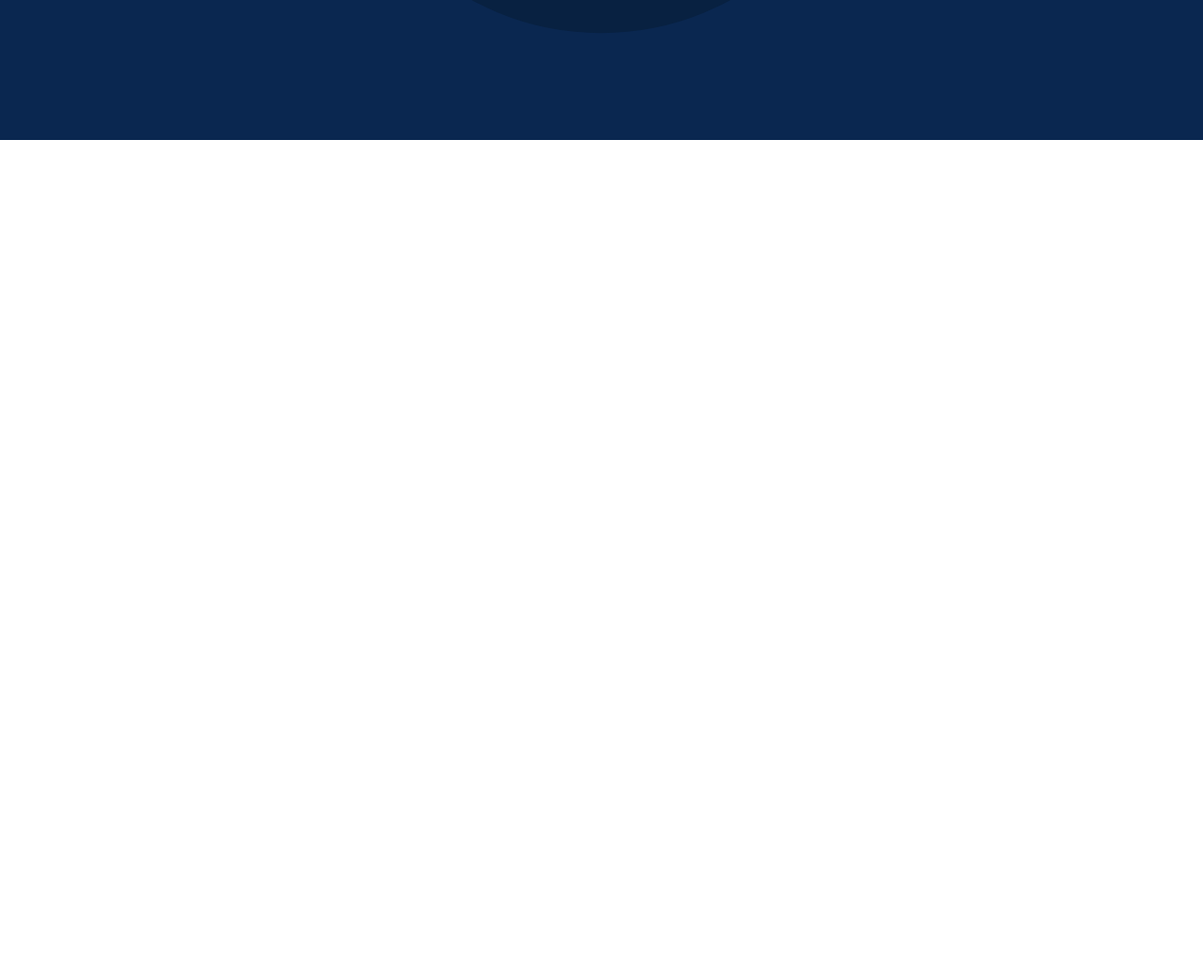
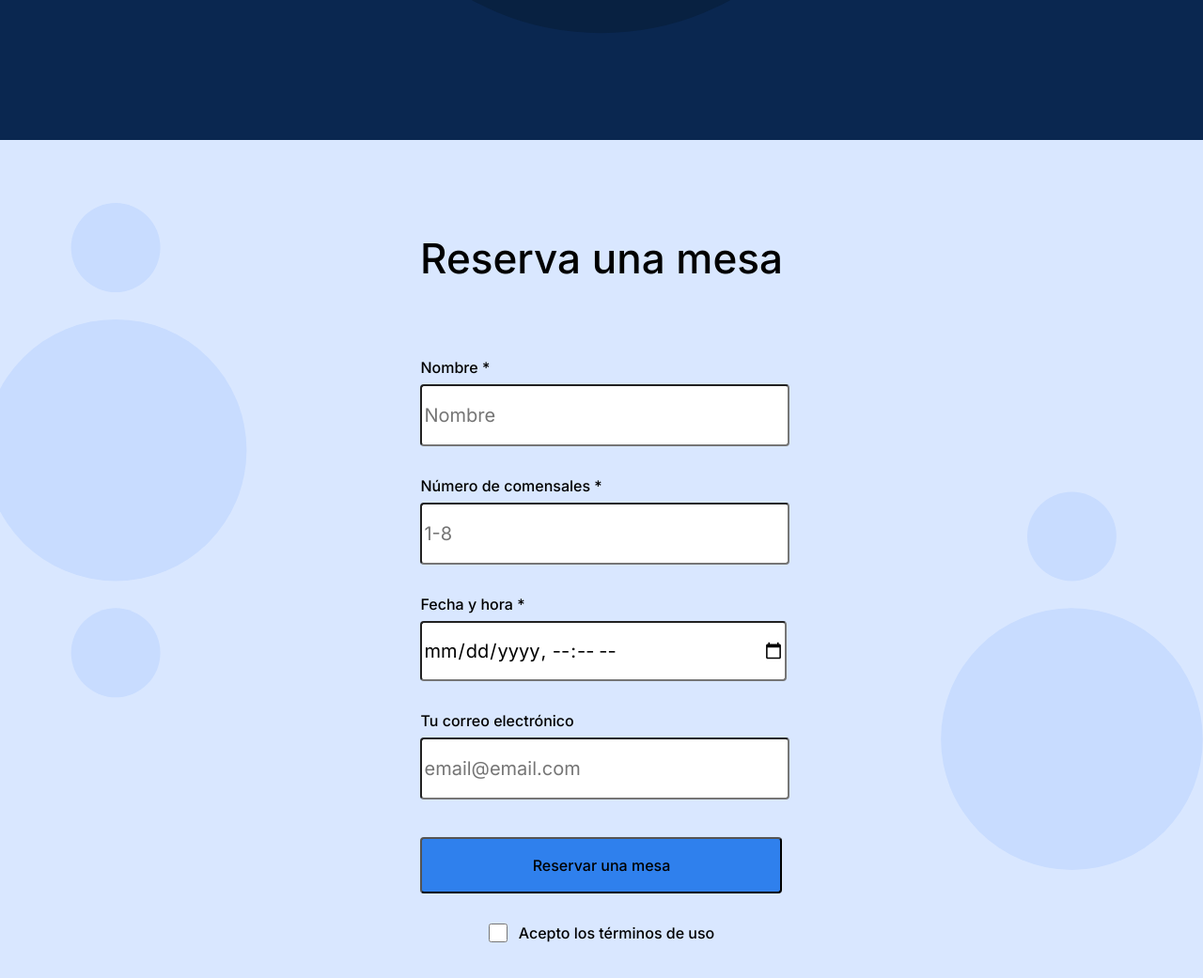
Before and after one commit to EduSequelis1906/web_project_coffeeshop, a plain HTML site: page index.html in a window 1280 px wide. Shown: the part 1451-2492 px from the top of the page at 94% size. Before the commit the page ends 1600 px from the top, so only its background shows below. Drawn offline with Linux system fonts and the light colour scheme.

Commit message:
Project 4_2 iter 1

```diff
--- a/index.html
+++ b/index.html
@@ -110,7 +110,61 @@
             </div>
           </div>
         </section>
-        <section class="reservation" id="reservation"></section>
+        <section class="reservation" id="reservation">
+          <div class="reservation__form">
+            <h4 class="reservation__title">Reserva una mesa</h4>
+            <form action="#" method="GET" class="form__fieldset">
+              <label for="name" class="form__label">Nombre *</label>
+              <input
+                class="input"
+                type="text"
+                id="name"
+                placeholder="Nombre"
+                required
+              />
+
+              <label class="form__label" for="guests"
+                >Número de comensales *</label
+              >
+              <input
+                type="number"
+                id="guests"
+                max="8"
+                min="1"
+                placeholder="1-8"
+                class="input"
+                required
+              />
+
+              <label class="form__label" for="date">Fecha y hora *</label>
+              <input type="datetime-local" required id="date" class="input" />
+
+              <label for="email" class="form__label"
+                >Tu correo electrónico</label
+              >
+              <input
+                id="email"
+                type="email"
+                class="input"
+                placeholder="email@email.com"
+                required
+              />
+
+              <button type="submit" class="input submit">
+                Reservar una mesa
+              </button>
+
+              <label class="form__label label__checkbox" for="terms">
+                <input
+                  class="form__checkbox-input"
+                  type="checkbox"
+                  id="terms"
+                />
+                Acepto los términos de uso</label
+              >
+            </form>
+          </div>
+        </section>
       </main>
       <footer class="footer"></footer>
     </div>
--- a/pages/index.css
+++ b/pages/index.css
@@ -156,7 +156,6 @@
   margin-top: 80px;
   position: absolute;
   top: 50%;
-
   left: 50%;
   transform: translate(-50%, -50%);
 }
@@ -179,3 +178,97 @@
   font-size: 20px;
   line-height: 30px;
 }
+
+.reservation {
+  background-color: #d9e7ff;
+  background-image: url(../images/background_reservation.svg);
+  background-repeat: no-repeat;
+  background-position: center;
+  background-size: cover;
+  position: relative;
+  display: flex;
+  justify-content: center;
+}
+.reservation__form {
+  display: flex;
+  flex-direction: column;
+  /*text-align: left;*/
+  align-items: center;
+  margin-bottom: 120px;
+}
+.reservation__title {
+  margin-top: 100px;
+  margin-bottom: 0px;
+  font-family: Inter;
+  font-style: normal;
+  font-weight: 500;
+  font-size: 44px;
+  line-height: 52px;
+}
+
+.form__fieldset {
+  margin-top: 80px;
+  max-width: 385px;
+}
+
+.form__label {
+  font-family: "Inter", Arial, sans-serif;
+  font-style: normal;
+  font-weight: 500;
+  font-size: 16px;
+  line-height: 20px;
+}
+.input {
+  margin: 8px 0 32px 0;
+  height: 60px;
+  width: 100%;
+  font-family: "Inter", Arial, sans-serif;
+  font-style: normal;
+  font-weight: normal;
+  font-size: 20px;
+  line-height: 30px;
+  border-radius: 4px;
+}
+
+.submit {
+  font-family: "Inter", Arial, sans-serif;
+  font-style: normal;
+  font-weight: 500;
+  font-size: 16px;
+  line-height: 20px;
+  cursor: pointer;
+  background-color: #2f80ed;
+}
+.submit:hover {
+  font-family: "Inter", Arial, sans-serif;
+  font-style: normal;
+  font-weight: 500;
+  font-size: 16px;
+  line-height: 20px;
+  cursor: pointer;
+  background-color: hsla(214, 84%, 56%, 0.7);
+}
+
+.label__checkbox {
+  display: flex;
+  justify-content: center;
+  column-gap: 12px;
+}
+.form__checkbox-input {
+  width: 20px;
+  height: 20px;
+  border-radius: 2px;
+  cursor: pointer;
+  /*appearance: none;*/
+  background-color: #ffffff;
+}
+
+.form__checkbox-input:checked {
+  width: 20px;
+  height: 20px;
+  background-color: #2f80ed;
+  appearance: none;
+  /*border: 2px solid #fff;*/
+  content: url(../images/check.svg);
+  border-radius: 2px;
+}
```
